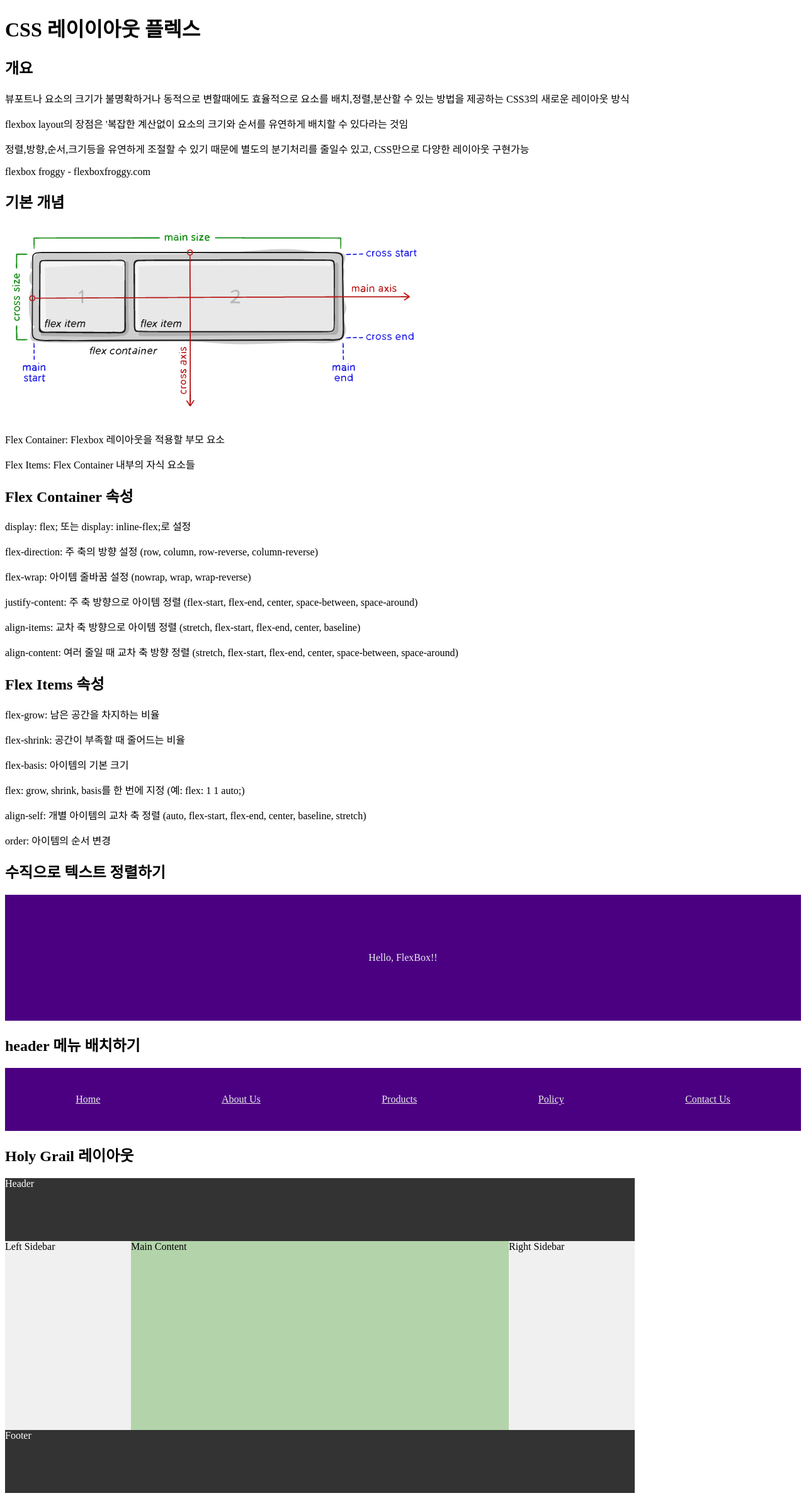
After one commit to yoon741/frontends, a FastAPI app: page /css/flex in a window 1280 px wide. The commit adds this page. Shown: the whole page at 63% size. Run offline with FastAPI, Linux system fonts and the light colour scheme.

Commit message:
CSS3 - 레이아웃 : flex

```diff
--- a/app/routes/css.py
+++ b/app/routes/css.py
@@ -51,3 +51,7 @@ async def float(req: Request):
 @css_router.get('/flex')
 async def flex(req: Request):
     return templates.TemplateResponse('css/10flex.html', {'request': req})
+
+@css_router.get('/markdown')
+async def markdown(req: Request):
+    return templates.TemplateResponse('css/11markdown.html', {'request': req})
--- /dev/null
+++ b/views/templates/css/10flex.html
@@ -0,0 +1,92 @@
+<!DOCTYPE html>
+<html lang="ko">
+<head>
+    <meta charset="UTF-8">
+    <title>CSS 레이이아웃 플렉스</title>
+    <style>
+        .centerme { height: 200px; background: indigo;
+            color: #ebebeb; /* text-align: center; padding-top: 180px;*/
+            display: flex; justify-content: center; align-items: center; }
+
+        /* 메뉴 구성 */
+        a:link { color: #ebebeb; }
+        a:visited { color: #ebebeb; }
+        .menus { background: indigo; color: #ebebeb;
+            min-height: 44px; display: flex; align-items: center;
+            padding: 0 16px; flex-direction: row;
+            justify-content: space-around; }
+
+        /* holy Grail Layout */
+        .container { /*display: flex; flex-direction: column;*/ width: 1000px; }
+
+        header, footer { background: #333; color: white; height: 100px; }
+        nav, aside { background: #f0f0f0; height: 300px; width: 200px;}
+
+        main { background: #b3d4aa; height: 300px; flex: 1; }
+        .main-content { display: flex; flex-direction: row; }
+        /* float을 사용하지 않아도 flex를 사용해서 간단하게 표현가능 */
+
+    </style>
+</head>
+<body>
+    <h1>CSS 레이이아웃 플렉스</h1>
+    <h2>개요</h2>
+    <p>뷰포트나 요소의 크기가 불명확하거나 동적으로 변할때에도
+        효율적으로 요소를 배치,정렬,분산할 수 있는 방법을 제공하는
+        CSS3의 새로운 레이아웃 방식</p>
+    <p>flexbox layout의 장점은 '복잡한 계산없이 요소의 크기와 순서를
+        유연하게 배치할 수 있다라는 것임</p>
+    <p>정렬,방향,순서,크기등을 유연하게 조절할 수 있기 때문에
+        별도의 분기처리를 줄일수 있고, CSS만으로 다양한 레이아웃 구현가능</p>
+    <p>flexbox froggy - flexboxfroggy.com</p>
+
+
+    <h2>기본 개념</h2>
+    <div><img src="/static/img/flexbox01.png"></div>
+    <p>Flex Container: Flexbox 레이아웃을 적용할 부모 요소</p>
+    <p>Flex Items: Flex Container 내부의 자식 요소들</p>
+
+
+    <h2>Flex Container 속성</h2>
+    <p>display: flex; 또는 display: inline-flex;로 설정</p>
+    <p>flex-direction: 주 축의 방향 설정 (row, column, row-reverse, column-reverse)</p>
+    <p>flex-wrap: 아이템 줄바꿈 설정 (nowrap, wrap, wrap-reverse)</p>
+    <p>justify-content: 주 축 방향으로 아이템 정렬 (flex-start, flex-end, center, space-between, space-around)</p>
+    <p>align-items: 교차 축 방향으로 아이템 정렬 (stretch, flex-start, flex-end, center, baseline)</p>
+    <p>align-content: 여러 줄일 때 교차 축 방향 정렬 (stretch, flex-start, flex-end, center, space-between, space-around)</p>
+
+    <h2>Flex Items 속성</h2>
+    <p>flex-grow: 남은 공간을 차지하는 비율</p>
+    <p>flex-shrink: 공간이 부족할 때 줄어드는 비율</p>
+    <p>flex-basis: 아이템의 기본 크기</p>
+    <p>flex: grow, shrink, basis를 한 번에 지정 (예: flex: 1 1 auto;)</p>
+    <p>align-self: 개별 아이템의 교차 축 정렬 (auto, flex-start, flex-end, center, baseline, stretch)</p>
+    <p>order: 아이템의 순서 변경</p>
+
+    <h2>수직으로 텍스트 정렬하기</h2>
+    <div class="centerme">Hello, FlexBox!!</div>
+
+    <h2>header 메뉴 배치하기</h2>
+    <header class="menus">
+        <a href="#" class="item">Home</a>
+        <a href="#" class="item">About Us</a>
+        <a href="#" class="item">Products</a>
+        <a href="#" class="item">Policy</a>
+        <a href="#" class="last-item">Contact Us</a>
+    </header>
+
+    <h2>Holy Grail 레이아웃</h2>
+    <div class="container">
+        <header>Header</header>
+        <div class="main-content">
+            <nav>Left Sidebar</nav>
+            <main>Main Content</main>
+            <aside>Right Sidebar</aside>
+        </div>
+        <footer>Footer</footer>
+    </div>
+
+
+
+</body>
+</html>
--- a/views/templates/css/index.html
+++ b/views/templates/css/index.html
@@ -15,8 +15,9 @@
         <li>06 - CSS 포지션 [<a href="/css/position">이동</a>]</li>
         <li>07 - CSS 백그라운드 [<a href="/css/background">이동</a>]</li>
         <li>08 - CSS 테이블 [<a href="/css/table">이동</a>]</li>
-        <li>09 - CSS 레이아웃 float [<a href="/css/float">이동</a>]</li>
-        <li>10 - CSS 레이아웃 flex [<a href="/css/flex">이동</a>]</li>
+        <li>09 - CSS 레이아웃 : float [<a href="/css/float">이동</a>]</li>
+        <li>10 - CSS 레이아웃 : flex [<a href="/css/flex">이동</a>]</li>
+        <li>11 - 마크다운 [<a href="/css/markdown">이동</a>]</li>
     </ul>
 </body>
 </html>
```
Also changed, not shown: views/static/img/flexbox01.png (added).
